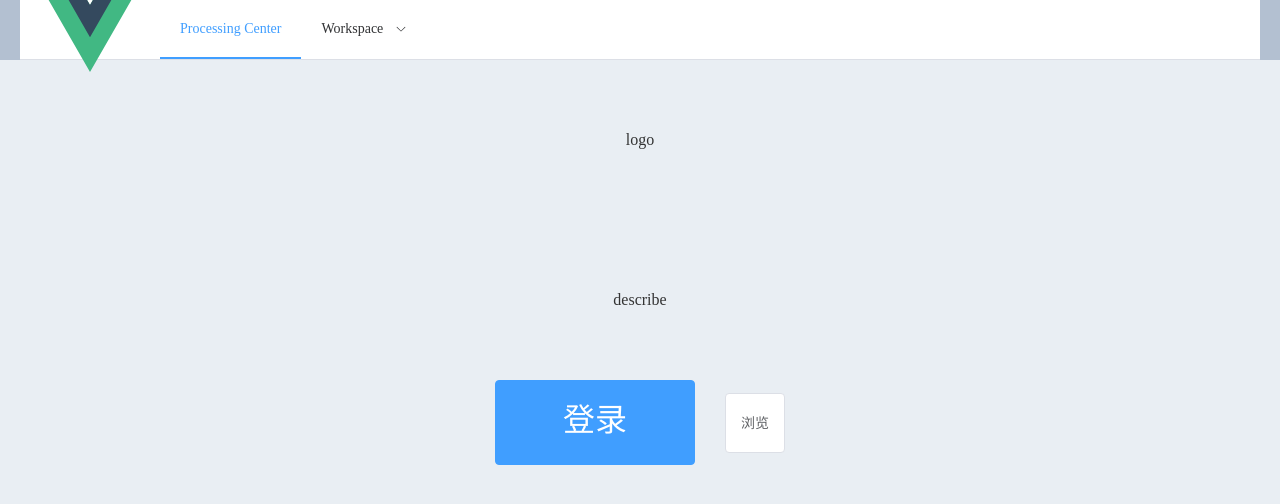
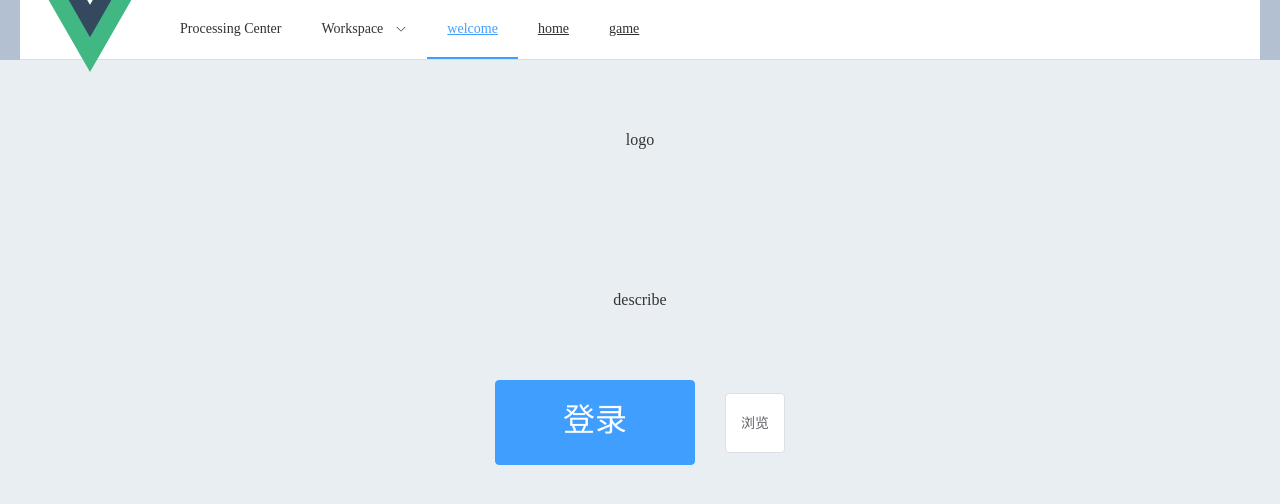
Before and after one commit to chdloser/chd123-front, a Vue app: page / in a window 1280 px wide. Shown: the top 504 px of the page. Built offline with nearby package versions, Linux system fonts and the light colour scheme.

Commit message:
完善导航与路由设置

```diff
--- a/src/components/headbar.vue
+++ b/src/components/headbar.vue
@@ -7,7 +7,7 @@
     @select="handleSelect"
   >
     <el-menu-item index="0">
-      <img style="width: 100px" src="@\assets\logo.svg" alt="Element logo" />
+      <img style="width: 100px" src="@/assets/logo.svg" alt="Element logo" />
     </el-menu-item>
     <el-menu-item index="1">Processing Center</el-menu-item>
     <el-sub-menu index="2">
@@ -22,12 +22,60 @@
         <el-menu-item index="2-4-3">item three</el-menu-item>
       </el-sub-menu>
     </el-sub-menu>
+    <el-menu-item index="3">
+      <router-link to="/">welcome</router-link>
+    </el-menu-item>
+    <el-menu-item index="4">
+      <router-link to="/home">home</router-link>
+    </el-menu-item>
+    <el-menu-item index="5">
+      <router-link to="/game">game</router-link>
+    </el-menu-item>
   </el-menu>
 </template>
+
 <script lang="ts" setup>
-import { ref } from "vue";
-const activeIndex = ref("1");
+import { ref, watch } from 'vue';
+import { useRouter } from 'vue-router';
+import { defineProps } from 'vue';
+
+const props = defineProps({
+  index: String
+});
+const activeIndex = ref(props.index);
+const router = useRouter();
+
+// 监听 props.index 的变化
+watch(() => props.index, (newIndex) => {
+  activeIndex.value = newIndex;
+});
+
 const handleSelect = (key: string, keyPath: string[]) => {
-  console.log(key, keyPath);
+  console.log('Selected key:', key);
+  console.log('Key path:', keyPath);
+  // 根据 key 值进行路由跳转
+  switch(key) {
+    case '0':
+      // 例如，这里不进行路由跳转，因为是 logo
+      break;
+    case '1':
+      break;
+    case '2':
+      // 对于子菜单，可能不需要在这里处理跳转
+      break;
+    case '3':
+      router.push('/');
+      break;
+    case '4':
+      router.push('/home');
+      break;
+    case '5':
+      router.push('/game');
+      break;
+    // 可以根据需要添加更多 case
+    default:
+      // 默认行为
+      break;
+  }
 };
 </script>
--- a/src/router/index.ts
+++ b/src/router/index.ts
@@ -1,3 +1,5 @@
+import Game from '@/views/game.vue'
+import Home from '@/views/home.vue'
 import Welcome from '@/views/welcome.vue'
 import { createRouter, createWebHistory } from 'vue-router'
 
@@ -7,9 +9,18 @@ const router = createRouter({
   routes: [
     {
       path: '/',
-      name: 'home',
+      name: 'welcome',
       component:Welcome
     },
+    {
+      path: '/home',
+      component:Home
+    },
+    {
+      path: '/game',
+      name:'game',
+      component:Game
+    }
   ],
 })
 
--- a/src/views/game.vue
+++ b/src/views/game.vue
@@ -0,0 +1,7 @@
+<template>
+<RouterLink to="/home" index="5"> to home</RouterLink>
+</template>
+
+<script lang="ts" setup>
+
+</script>
--- a/src/views/home.vue
+++ b/src/views/home.vue
@@ -1,8 +1,7 @@
 <template>
-
-    <headbar />
+    <Headbar index="4"/>
 </template>
 
-<script lang="ts" >
+<script lang="ts" setup>
 import Headbar from '@/components/headbar.vue';
 </script>
--- a/src/views/welcome.vue
+++ b/src/views/welcome.vue
@@ -2,7 +2,7 @@
   <div class="main">
     <el-container class="el-container">
       <el-header class="header">
-        <headbar />
+        <headbar index="3"/>
       </el-header>
       <el-main class="main">
         <Introduce />
```
Also changed, not shown: src/components/exercise.vue (added).
